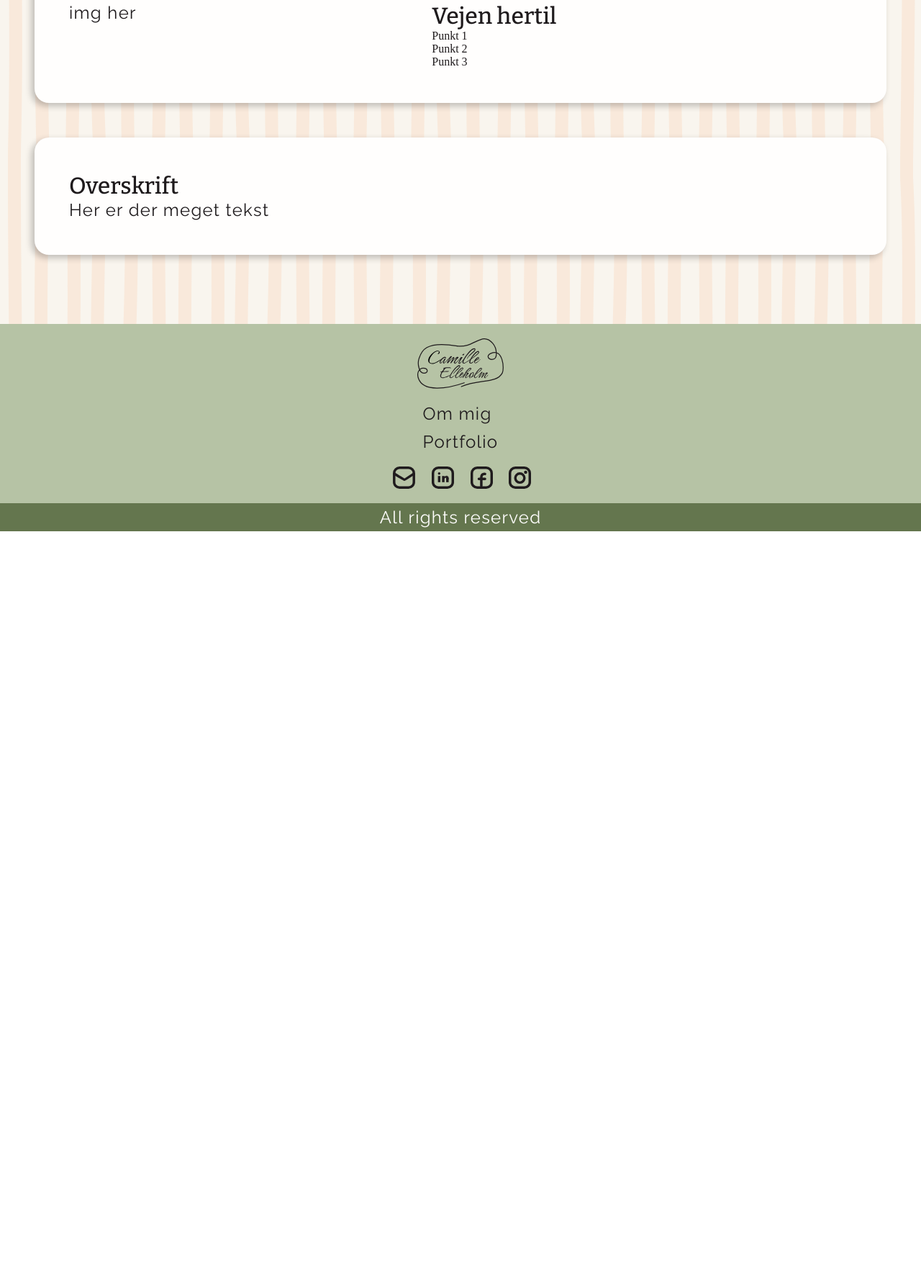
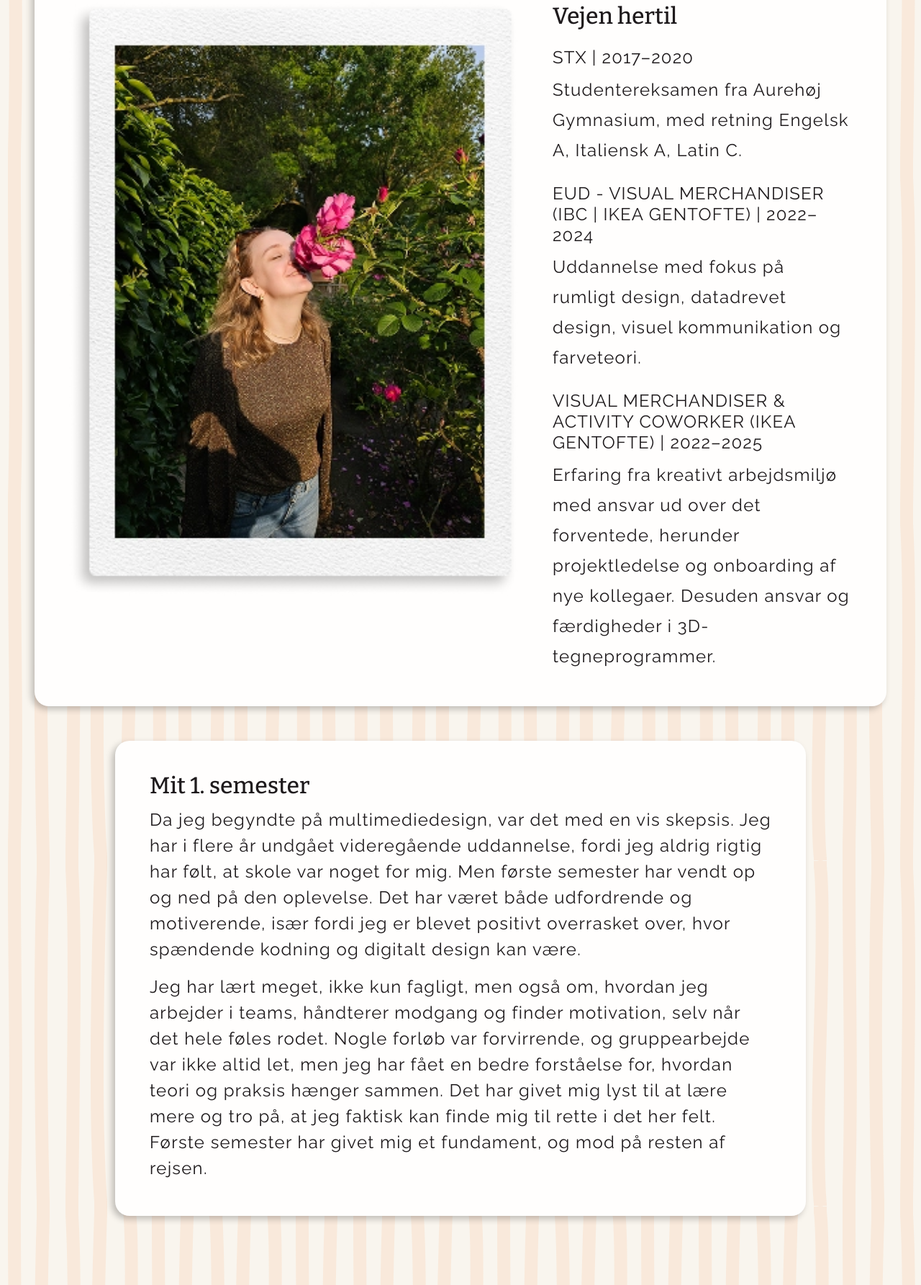
Before and after one commit to CamilleElleholmEK/eksamen-site, a plain HTML site: page ommig.html in a window 1280 px wide. Shown: the part 345-2130 px from the top of the page at 72% size. Before the commit the page ends 1083 px from the top, so only its background shows below. Drawn offline with nearby package versions, Linux system fonts and the light colour scheme; a web font is replaced by a local one.

Commit message:
idk jeg er træt nu

```diff
--- a/css/general.css
+++ b/css/general.css
@@ -95,7 +95,8 @@ a {
   color: var(--text-color);
 }
 
-.btn-orange:hover, .btn-red:hover {
+.btn-orange:hover,
+.btn-red:hover {
   scale: 1.1;
 }
 
@@ -147,6 +148,10 @@ a {
 }
 
 .social-link:hover {
+  scale: 1.1;
+}
+
+.logo:hover {
   scale: 1.1;
 }
 
--- a/css/ommig.css
+++ b/css/ommig.css
@@ -41,6 +41,18 @@ img {
   list-style: none;
 }
 
+.cv-text li {
+  padding-top: 1.5rem;
+}
+
+.cv-text li h4 {
+  margin-bottom: 0.6rem;
+}
+
+.cv-text p {
+  line-height: 175%;
+}
+
 .oplevelse {
   background-color: var(--background-light);
   border-radius: 20px;
@@ -51,6 +63,13 @@ img {
   margin-bottom: 3rem;
   margin-top: 3rem;
   box-shadow: var(--shadow);
+  max-width: 60rem;
+  line-height: 175%;
+}
+
+.oplevelse p {
+  line-height: 150%;
+  margin-top: 1rem;
 }
 
 /* S */
@@ -58,7 +77,20 @@ img {
 }
 /* M */
 @media (min-width: 850px) {
-  .cv-text {
+ img {
+  max-width: 60rem;
+  margin: auto;
+ }
+
+ .cv-text {
+  max-width: 60rem;
+ }
+}
+
+/* L */
+@media (min-width: 1200px) {
+
+.cv-text {
     background-color: transparent;
     border-radius: 20px;
     padding: 0;
@@ -71,7 +103,9 @@ img {
   }
 
   .cv {
-    display: flex;
+    display: grid;
+    grid-template-columns: 1.5fr 1fr;
+    gap: 3rem;
     background-color: var(--background-light);
     border-radius: 20px;
     padding: 3rem;
@@ -85,9 +119,4 @@ img {
 
   .cv .img-wrapper {
     order: -1;
-  }
-}
-
-/* L */
-@media (min-width: 1200px) {
-}
+  }}
--- a/css/tema.css
+++ b/css/tema.css
@@ -37,11 +37,10 @@ main h2 {
   flex-direction: column;
   margin-bottom: 3rem;
   box-shadow: var(--shadow);
-  line-height: 175%;
 }
 
 .indhold-card p {
-  line-height: 140%;
+  line-height: 150%;
   margin-top: 1rem;
 }
 
--- a/ommig.html
+++ b/ommig.html
@@ -22,6 +22,7 @@
       <div class="logo-wrapper">
         <a href="index.html"
           ><img
+            class="logo"
             src="img/logo_main.svg"
             alt="Logo med teksten 'Camille Elleholm'"
         /></a>
@@ -44,7 +45,9 @@
           /></a>
         </li>
         <li>
-          <a href="https://www.linkedin.com/in/camille-elleholm/" target="_blank"
+          <a
+            href="https://www.linkedin.com/in/camille-elleholm/"
+            target="_blank"
             ><img
               class="social-link"
               src="img/linkedin_main.svg"
@@ -52,7 +55,9 @@
           /></a>
         </li>
         <li>
-          <a href="https://www.facebook.com/camille.elleholmoddershede/" target="_blank"
+          <a
+            href="https://www.facebook.com/camille.elleholmoddershede/"
+            target="_blank"
             ><img
               class="social-link"
               src="img/facebook_main.svg"
@@ -82,18 +87,59 @@
           <div class="cv-text">
             <h2>Vejen hertil</h2>
             <ul>
-            <li>Punkt 1</li>
-            <li>Punkt 2</li>
-            <li>Punkt 3</li>
+              <li>
+                <h4>STX | 2017–2020</h4>
+                <p>
+                  Studentereksamen fra Aurehøj Gymnasium, med retning Engelsk A,
+                  Italiensk A, Latin C.
+                </p>
+              </li>
+              <li>
+                <h4>
+                  EUD - Visual Merchandiser (IBC | IKEA Gentofte) | 2022–2024
+                </h4>
+                <p>
+                  Uddannelse med fokus på rumligt design, datadrevet design,
+                  visuel kommunikation og farveteori.
+                </p>
+              </li>
+              <li>
+                <h4>
+                  Visual Merchandiser & Activity coworker (IKEA Gentofte) |
+                  2022–2025
+                </h4>
+                <p>
+                  Erfaring fra kreativt arbejdsmiljø med ansvar ud over det
+                  forventede, herunder projektledelse og onboarding af nye
+                  kollegaer. Desuden ansvar og færdigheder i 3D-tegneprogrammer.
+                </p>
+              </li>
             </ul>
           </div>
           <div class="img-wrapper">
-          <p>img her</p>
+            <img src="img/om-mig-img.webp" alt="Camille dufter til blomster">
           </div>
         </div>
         <div class="oplevelse">
-          <h2>Overskrift</h2>
-          <p>Her er der meget tekst</p>
+          <h2>Mit 1. semester</h2>
+          <p>
+            Da jeg begyndte på multimediedesign, var det med en vis skepsis. Jeg
+            har i flere år undgået videregående uddannelse, fordi jeg aldrig
+            rigtig har følt, at skole var noget for mig. Men første semester har
+            vendt op og ned på den oplevelse. Det har været både udfordrende og
+            motiverende, især fordi jeg er blevet positivt overrasket over, hvor
+            spændende kodning og digitalt design kan være.
+          </p>
+          <p>
+            Jeg har lært meget, ikke kun fagligt, men også om, hvordan jeg
+            arbejder i teams, håndterer modgang og finder motivation, selv når
+            det hele føles rodet. Nogle forløb var forvirrende, og gruppearbejde
+            var ikke altid let, men jeg har fået en bedre forståelse for,
+            hvordan teori og praksis hænger sammen. Det har givet mig lyst til
+            at lære mere og tro på, at jeg faktisk kan finde mig til rette i det
+            her felt. Første semester har givet mig et fundament, og mod på
+            resten af rejsen.
+          </p>
         </div>
       </section>
     </main>
@@ -102,6 +148,7 @@
         <div class="logo-wrapper-footer">
           <a href="index.html"
             ><img
+              class="logo"
               src="img/logo_main.svg"
               alt="Logo med teksten 'Camille Elleholm'"
           /></a>
@@ -113,15 +160,26 @@
           </ul>
         </nav>
         <div class="socials-footer">
-          <a href="/"><img class="social-link" src="img/mail_main.svg" alt="Email ikon" /></a>
           <a href="/"
-            ><img class="social-link" src="img/linkedin_main.svg" alt="LinkedIn logo"
+            ><img class="social-link" src="img/mail_main.svg" alt="Email ikon"
           /></a>
           <a href="/"
-            ><img class="social-link" src="img/facebook_main.svg" alt="Facebook logo"
+            ><img
+              class="social-link"
+              src="img/linkedin_main.svg"
+              alt="LinkedIn logo"
           /></a>
           <a href="/"
-            ><img class="social-link" src="img/instagram_main.svg" alt="Instagram logo"
+            ><img
+              class="social-link"
+              src="img/facebook_main.svg"
+              alt="Facebook logo"
+          /></a>
+          <a href="/"
+            ><img
+              class="social-link"
+              src="img/instagram_main.svg"
+              alt="Instagram logo"
           /></a>
         </div>
       </div>
```
Also changed, not shown: css/forside.css (+36 -11 lines), index.html (+22 -13 lines), portfolio.html (+2 -2 lines), tema1.html (+2 -2 lines), tema2.html (+2 -2 lines), tema3.html (+2 -2 lines), tema4.html (+2 -2 lines), tema5.html (+2 -2 lines), img/forside-img.webp (added), img/forside-img2.webp (added), img/om-mig-img.webp (added). Lines whose indentation alone changed are shown as unchanged.
